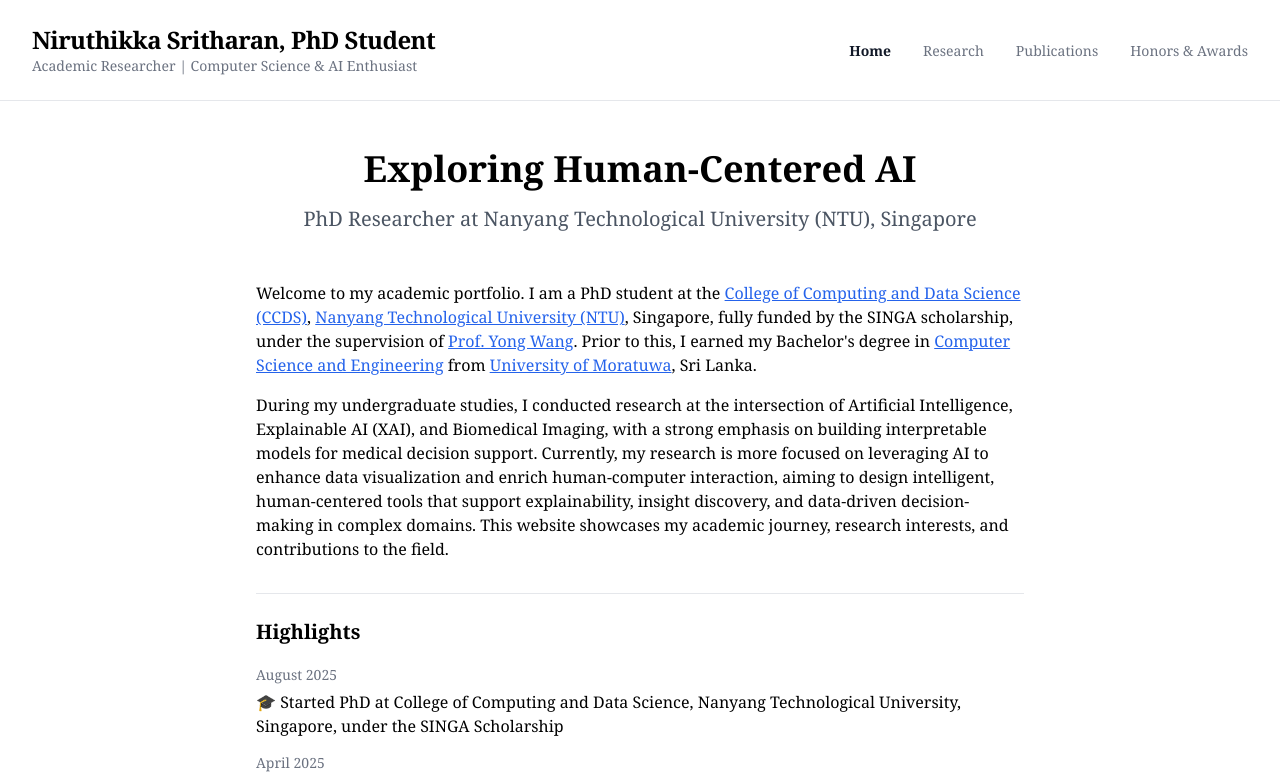
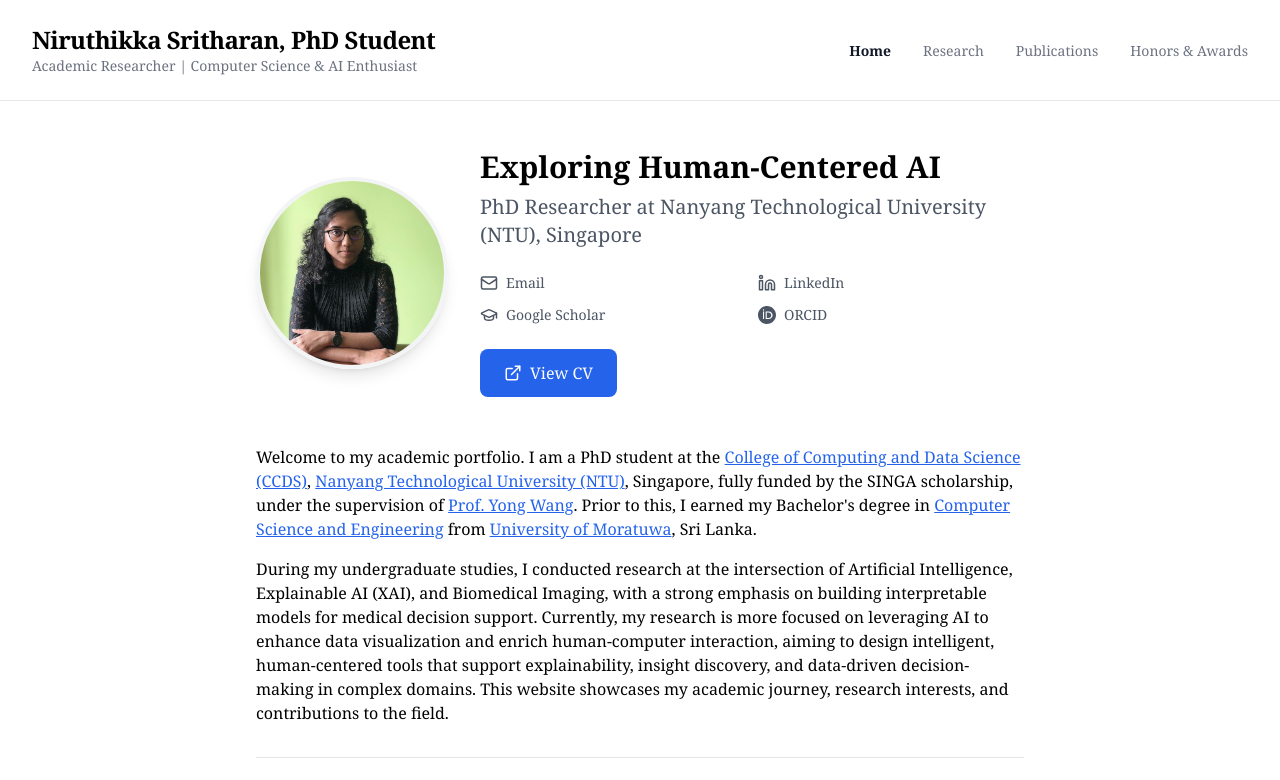
Before and after one commit to niruthikka24/niruthikka24.github.io, a React app: page / in a window 1280 px wide. Shown: the top 780 px of the page. Built offline with nearby package versions, Linux system fonts and the light colour scheme; the HTML template or start-up script is replaced by a standard one.

Commit message:
included contact details and resume to home page

```diff
--- a/src/components/Home.tsx
+++ b/src/components/Home.tsx
@@ -1,14 +1,82 @@
 import React from 'react';
+import { Mail, Linkedin, Download, ExternalLink, GraduationCap } from 'lucide-react';
+
 export function Home() {
   return <div className="max-w-3xl mx-auto">
-      <div className="mb-12 text-center">
-        <h1 className="text-3xl sm:text-4xl font-semibold mb-4">
-          Exploring Human-Centered AI
-        </h1>
-        <p className="text-xl text-gray-600">
-          PhD Researcher at Nanyang Technological University (NTU), Singapore
-        </p>
+      {/* Header Section with Photo and Contact */}
+      <div className="mb-12">
+        <div className="flex flex-col md:flex-row items-center gap-8 mb-8">
+          {/* Profile Photo */}
+          <div className="flex-shrink-0">
+            <img
+              src="/images/me.JPG"
+              alt="Profile photo"
+              className="w-48 h-48 rounded-full object-cover border-4 border-gray-100 shadow-lg"
+            />
+          </div>
+
+          {/* Name, Title, and Contact Info */}
+          <div className="text-center md:text-left">
+            <h1 className="text-2xl sm:text-3xl font-semibold mb-2">
+              Exploring Human-Centered AI
+            </h1>
+            <p className="text-xl text-gray-600 mb-6">
+              PhD Researcher at Nanyang Technological University (NTU), Singapore
+            </p>
+
+            {/* Contact Information */}
+            <div className="grid grid-cols-1 sm:grid-cols-2 gap-3 mb-6 justify-center md:justify-start">
+              <a
+                href="mailto:SR0001KA@e.ntu.edu.sg"
+                className="flex items-center gap-2 text-gray-600 hover:text-blue-600 transition-colors"
+              >
+                <Mail size={18} />
+                <span className="text-sm">Email</span>
+              </a>
+              <a
+                href="https://www.linkedin.com/in/niruthikka-sritharan/"
+                target="_blank"
+                rel="noopener noreferrer"
+                className="flex items-center gap-2 text-gray-600 hover:text-blue-600 transition-colors"
+              >
+                <Linkedin size={18} />
+                <span className="text-sm">LinkedIn</span>
+              </a>
+              <a
+                href="https://scholar.google.com/citations?user=JvNceVgAAAAJ"
+                target="_blank"
+                rel="noopener noreferrer"
+                className="flex items-center gap-2 text-gray-600 hover:text-blue-600 transition-colors"
+              >
+                <GraduationCap size={18} />
+                <span className="text-sm">Google Scholar</span>
+              </a>
+              <a
+                href="https://orcid.org/0009-0007-3322-3218"
+                target="_blank"
+                rel="noopener noreferrer"
+                className="flex items-center gap-2 text-gray-600 hover:text-blue-600 transition-colors"
+              >
+                <svg width="18" height="18" viewBox="0 0 24 24" fill="currentColor">
+                  <path d="M12 0C5.372 0 0 5.372 0 12s5.372 12 12 12 12-5.372 12-12S18.628 0 12 0zM7.369 4.378c.525 0 .947.431.947.947 0 .525-.422.947-.947.947-.525 0-.946-.422-.946-.947 0-.516.421-.947.946-.947zm-.722 3.038h1.444v10.041H6.647V7.416zm3.562 0h3.9c3.712 0 5.344 2.653 5.344 5.025 0 2.578-2.016 5.016-5.325 5.016h-3.919V7.416zm1.444 1.303v7.444h2.297c2.359 0 3.588-1.303 3.588-3.722 0-2.359-1.303-3.722-3.644-3.722h-2.241z"/>
+                </svg>
+                <span className="text-sm">ORCID</span>
+              </a>
+            </div>
+
+            {/* CV View Button */}
+            <button
+              onClick={() => window.open('/resume.pdf', '_blank')}
+              className="inline-flex items-center gap-2 bg-blue-600 text-white px-6 py-3 rounded-lg hover:bg-blue-700 transition-colors font-medium"
+            >
+              <ExternalLink size={18} />
+              View CV
+            </button>
+          </div>
+        </div>
       </div>
+
+      {/* Main Content */}
       <div className="prose prose-lg mx-auto">
         <p>
           Welcome to my academic portfolio. I am a PhD student at the{" "}
```
Also changed, not shown: public/images/me.JPG (added), 1 other file (tests, documents, lock files or other folders).
